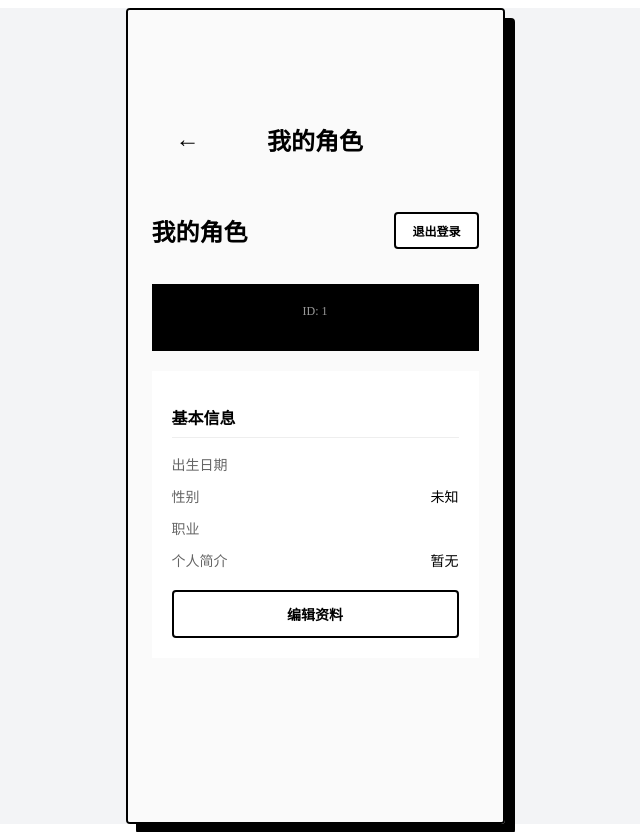
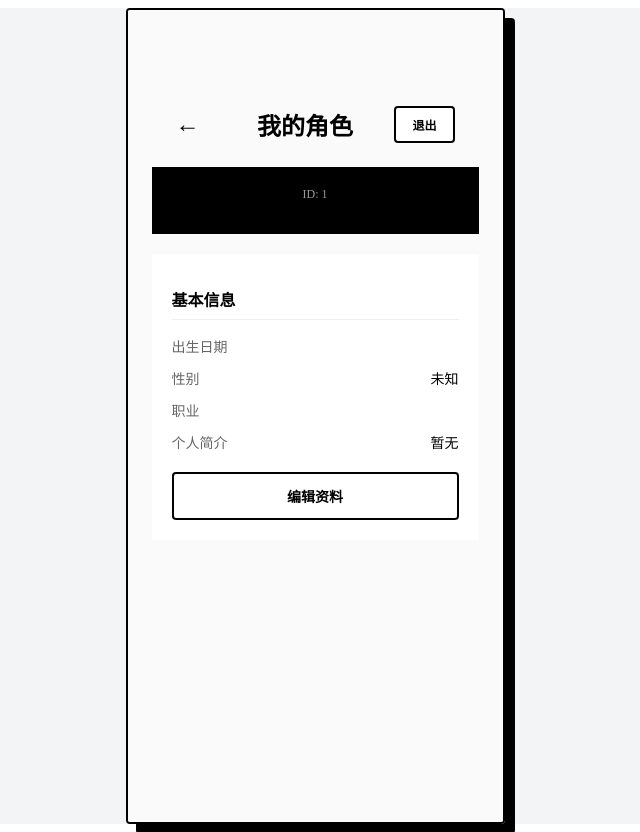
Before and after one commit to NCGreatDevil/the-lucky-life, a Vue app: page /profile in a window 1280 px wide. Shown: the whole page, without its empty margins (325-965 px from the left). Built offline with nearby package versions, Linux system fonts and the light colour scheme; no server answers; sample sign-in values are in the browser's storage; the HTML template or start-up script is replaced by a standard one; a web font is replaced by a local one.

Commit message:
ui: 修复Profile页面标题居中问题，退出按钮保持在右侧

```diff
--- a/src/views/Profile.vue
+++ b/src/views/Profile.vue
@@ -5,12 +5,13 @@
       <router-link to="/" class="back-btn">←</router-link>
       <h1 class="title sketch-font">我的角色</h1>
       <div class="placeholder"></div>
+      <button @click="handleLogout" class="btn-logout">退出</button>
     </header>
     <div class="profile-container">
-      <div class="profile-header">
+      <!-- <div class="profile-header">
         <h1 class="sketch-font">我的角色</h1>
         <button @click="handleLogout" class="btn-logout">退出登录</button>
-      </div>
+      </div> -->
 
       <div v-if="loading" class="loading">加载中...</div>
 
@@ -285,7 +286,6 @@ async function handleLogout() {
 
 .header {
   display: flex;
-  justify-content: space-between;
   align-items: center;
   padding: 48px 24px 24px;
 }
@@ -295,15 +295,19 @@ async function handleLogout() {
   text-decoration: none;
   color: inherit;
   width: 40px;
+  flex-shrink: 0;
 }
 
 .title {
   font-size: 24px;
   font-weight: bold;
+  flex: 1;
+  text-align: center;
+  margin: 0;
 }
 
 .placeholder {
-  width: 40px;
+  display: none;
 }
 
 .btn-logout {
@@ -314,6 +318,7 @@ async function handleLogout() {
   border: 2px solid #000;
   border-radius: 4px;
   cursor: pointer;
+  flex-shrink: 0;
 }
 
 .loading {
```
